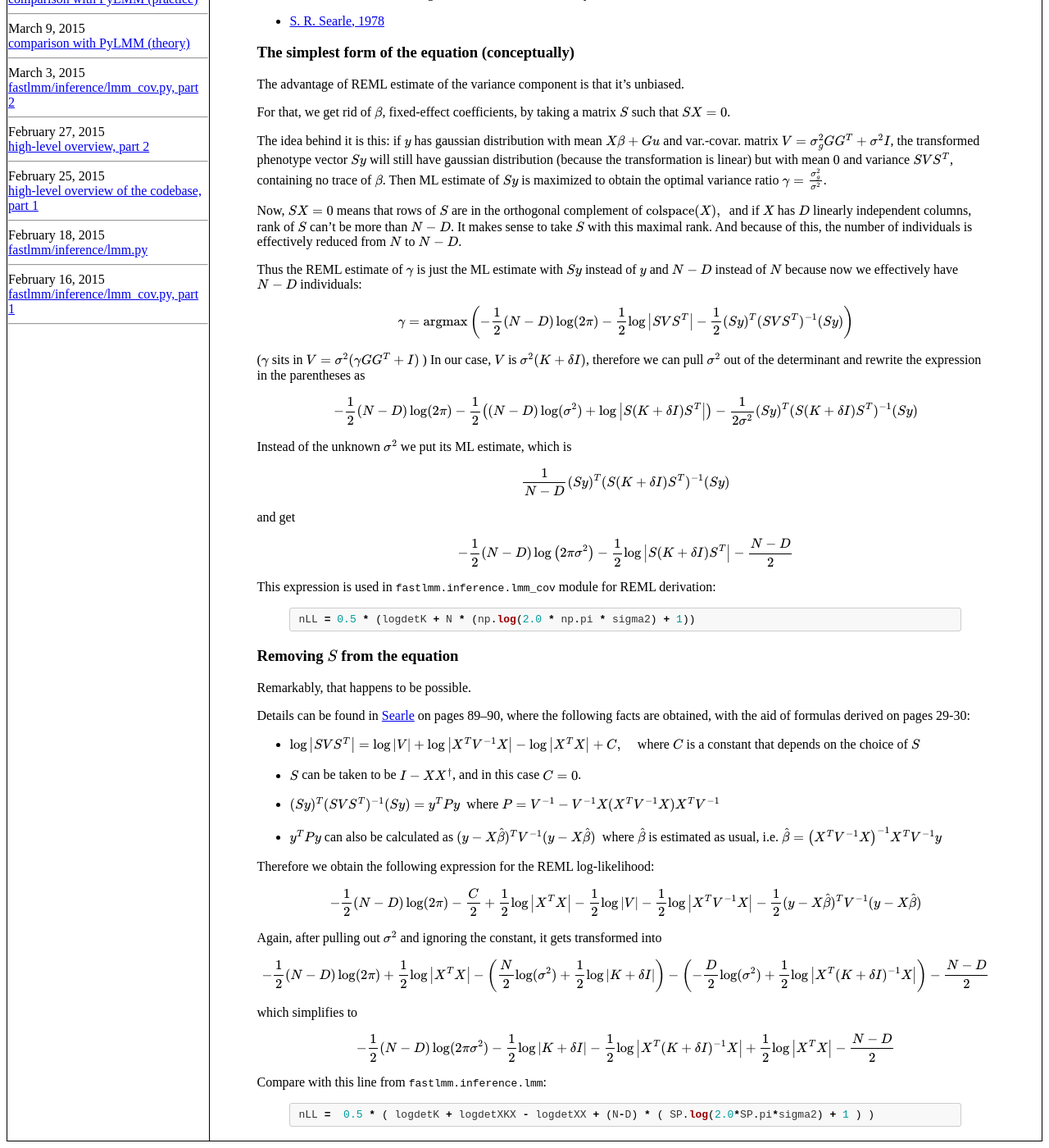
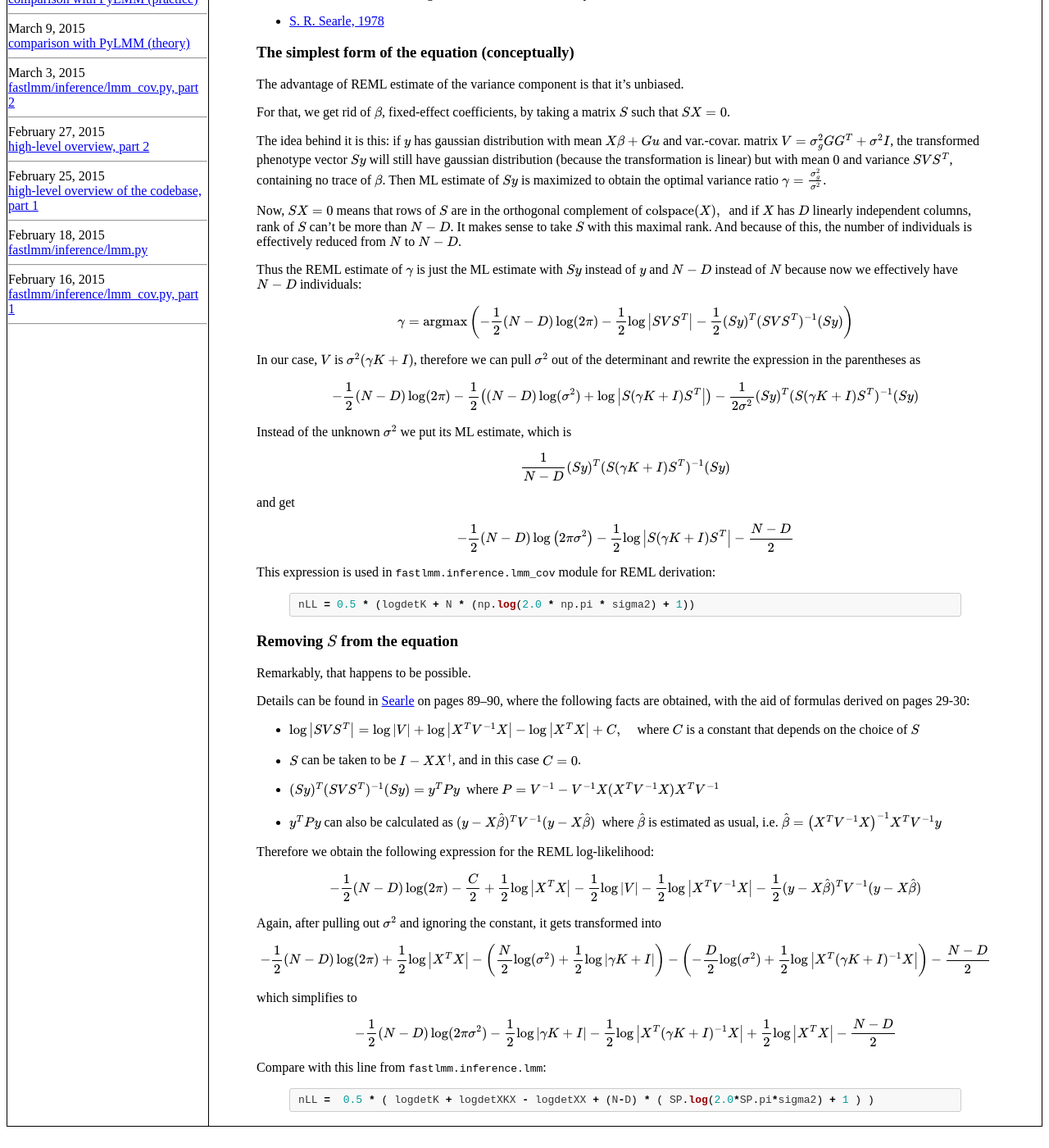
Before and after one commit to lomereiter/lomereiter.github.io, a Jekyll site: the page built from _posts/2015-03-13-reml.md, in a window 1280 px wide and 1400 px high, scrolled down 223 px. Shown: the whole window at 82% size. Built offline with Jekyll 4.4.1, drawn with Linux system fonts in a browser that asks for light colours; formulas are drawn with MathJax 3.

Commit message:
fix notation

```diff
--- a/_posts/2015-03-13-reml.md
+++ b/_posts/2015-03-13-reml.md
@@ -28,23 +28,22 @@ $$
 \gamma = \mathrm{argmax} \left(-\frac12(N-D)\log(2\pi) - \frac12 \log\left|SVS^T\right| - \frac12 (Sy)^T(SVS^T)^{-1}(Sy)\right)
 $$
 
-($\gamma$ sits in $V = \sigma^2(\gamma GG^T + I)$ )
-In our case, $V$ is $\sigma^2(K + \delta I)$, therefore we can pull $\sigma^2$ out of the determinant and rewrite the expression in the parentheses as
+In our case, $V$ is $\sigma^2(\gamma K + I)$, therefore we can pull $\sigma^2$ out of the determinant and rewrite the expression in the parentheses as
 
 $$
- -\frac12(N-D)\log(2\pi) - \frac12 \left((N-D)\log(\sigma^2) + \log\left|S(K+\delta I)S^T\right|\right) - \frac{1}{2\sigma^2} (Sy)^T(S(K+\delta I)S^T)^{-1}(Sy)
+ -\frac12(N-D)\log(2\pi) - \frac12 \left((N-D)\log(\sigma^2) + \log\left|S(\gamma K+ I)S^T\right|\right) - \frac{1}{2\sigma^2} (Sy)^T(S(\gamma K+ I)S^T)^{-1}(Sy)
 $$
 
 Instead of the unknown $\sigma^2$ we put its ML estimate, which is
 
 $$
-\frac{1}{N-D}(Sy)^T(S(K+\delta I)S^T)^{-1}(Sy)
+\frac{1}{N-D}(Sy)^T(S(\gamma K+I)S^T)^{-1}(Sy)
 $$
 
 and get
 
 $$
--\frac12(N-D)\log\left(2\pi\sigma^2\right) - \frac12\log\left|S(K+\delta I)S^T\right| - \frac{N-D}{2}
+-\frac12(N-D)\log\left(2\pi\sigma^2\right) - \frac12\log\left|S(\gamma K+ I)S^T\right| - \frac{N-D}{2}
 $$
 
 This expression is used in `fastlmm.inference.lmm_cov` module for REML derivation:
@@ -80,14 +79,14 @@ $$
 Again, after pulling out $\sigma^2$ and ignoring the constant, it gets transformed into
 
 $$
--\frac12(N-D)\log(2\pi) +\frac12\log\left|X^TX\right| - \left(\frac{N}{2}\log(\sigma^2) + \frac12\log|K+\delta I|\right)
--\left(-\frac{D}{2}\log(\sigma^2)+\frac12\log\left|X^T(K+\delta I)^{-1}X\right|\right) - \frac{N-D}{2}
+-\frac12(N-D)\log(2\pi) +\frac12\log\left|X^TX\right| - \left(\frac{N}{2}\log(\sigma^2) + \frac12\log|\gamma K+ I|\right)
+-\left(-\frac{D}{2}\log(\sigma^2)+\frac12\log\left|X^T(\gamma K+ I)^{-1}X\right|\right) - \frac{N-D}{2}
 $$
 
 which simplifies to
 
 $$
--\frac12(N-D)\log(2\pi\sigma^2) - \frac12\log|K+\delta I| - \frac12\log\left|X^T(K+\delta I)^{-1}X\right| +\frac12\log\left|X^TX\right| - \frac{N-D}{2}
+-\frac12(N-D)\log(2\pi\sigma^2) - \frac12\log|\gamma K+ I| - \frac12\log\left|X^T(\gamma K+ I)^{-1}X\right| +\frac12\log\left|X^TX\right| - \frac{N-D}{2}
 $$
 
 Compare with this line from `fastlmm.inference.lmm`:
```
